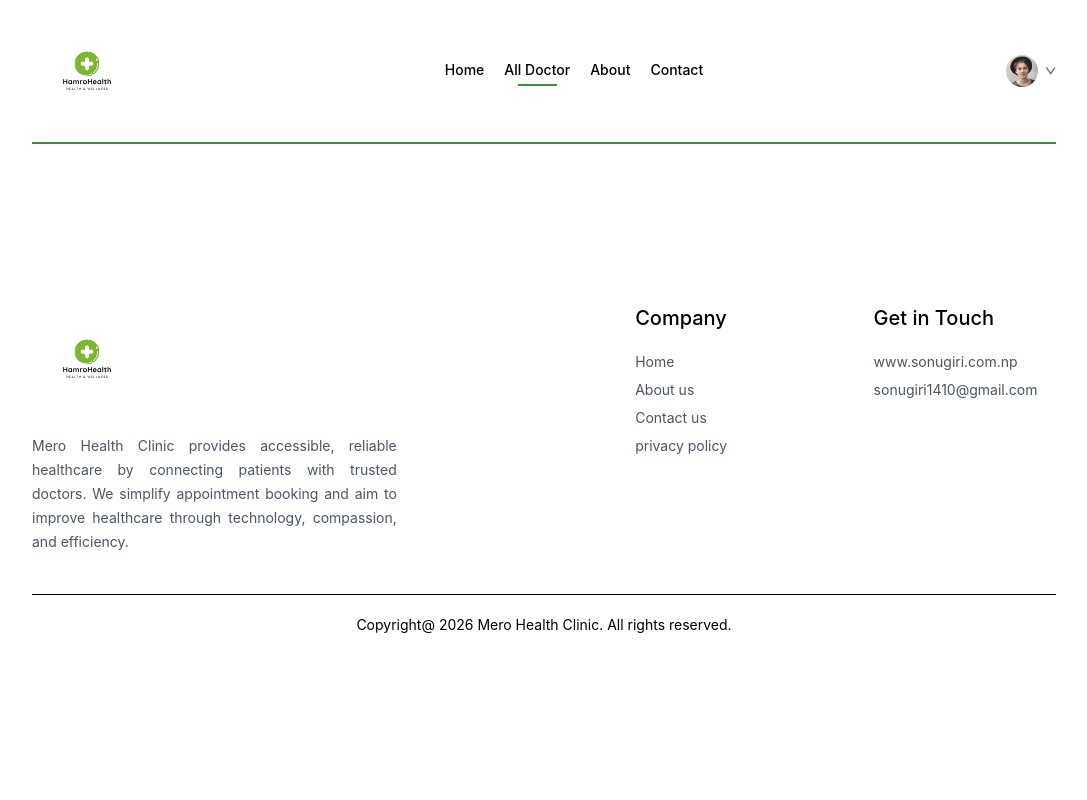
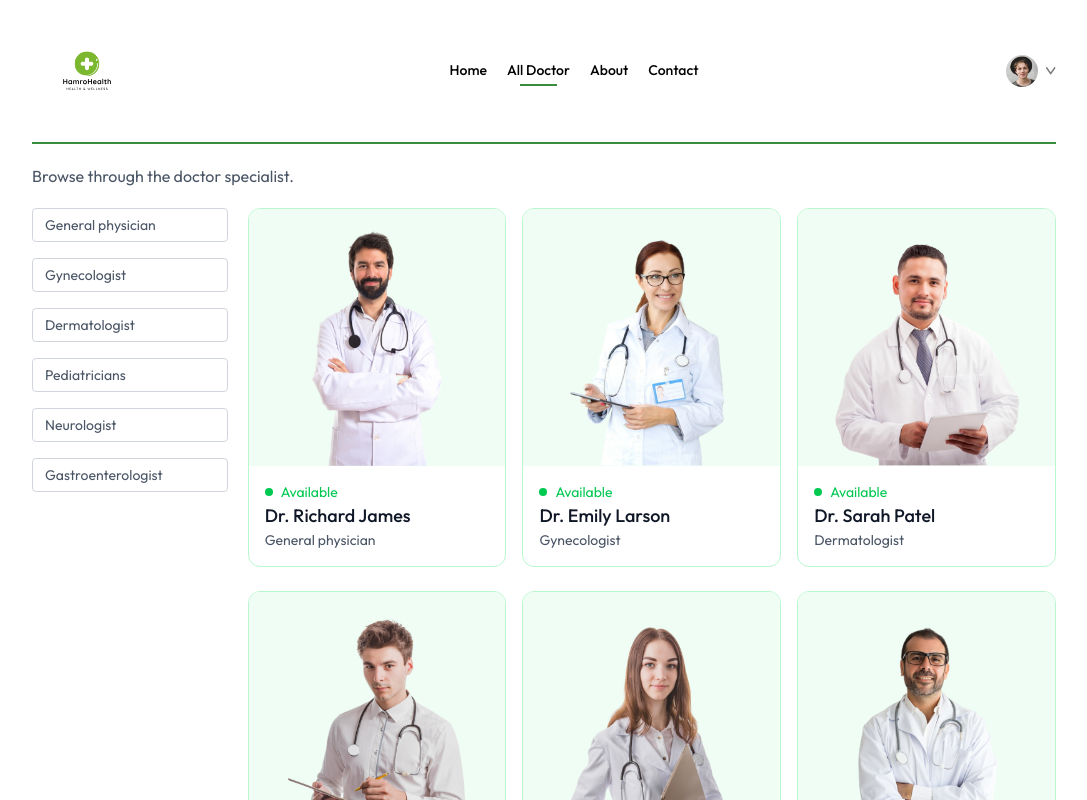
Before and after one commit to im-sonu-giri/Clinic_management_system, a React (Vite) app in the folder frontend/: page /doctors in a window 1280 px wide. Shown: the top 800 px of the page, without its empty margins (96-1183 px from the left). Built offline with nearby package versions, Linux system fonts and the light colour scheme.

Commit message:
Doctor with their speciality UI completed

```diff
--- a/frontend/src/components/Navabar.jsx
+++ b/frontend/src/components/Navabar.jsx
@@ -11,7 +11,9 @@
     return (
         <div className="flex items-center justify-between text-sm py-4 mb-5 border-primary bg-primary-light">
 
-            <img src={assets.logo} alt="" className="logo w-44 cursor-pointer" />
+            <img
+            onClick={()=>navigate('/')}
+            src={assets.logo} alt="" className="logo w-44 cursor-pointer" />
 
             <ul className='hidden md:flex items-start gap-5 font-medium'>
                 <NavLink to="/">
--- a/frontend/src/index.css
+++ b/frontend/src/index.css
@@ -1,4 +1,10 @@
+@import url('https://fonts.googleapis.com/css2?family=Outfit:wght@100..900&display=swap');
 @import "tailwindcss";
+
+*{
+  font-family: Outfit;;
+}
+
 .logo {
   width: 110px;
   height: auto;
@@ -35,6 +41,9 @@
 .btn-primary:hover {
   background-color: #2e7d32;
 }
+.bg-light-dark {
+  background-color: #c8e6c9;
+}
 
 /* Optional accent */
 .accent {
--- a/frontend/src/pages/Doctors.jsx
+++ b/frontend/src/pages/Doctors.jsx
@@ -1,11 +1,100 @@
-import React from 'react'
+import React, { useContext, useEffect, useState } from 'react'
+import { useParams, useNavigate } from 'react-router-dom'
+import { AppContext } from '../context/AppContext'
 
-const s = () => {
+const Doctors = () => {
+  const { speciality } = useParams()
+  const { doctors } = useContext(AppContext)
+  const navigate = useNavigate()
+  const [filterDoc, setFilterDoc] = useState([])
+
+  const applyFilter = () => {
+    // if we find the speciality in the url then we will filter the doctors based on speciality and set it to filterDoc state otherwise we will  show all doctors
+    if (speciality) {
+      setFilterDoc(doctors.filter(doc => doc.speciality === speciality))
+    } else {
+      setFilterDoc(doctors)
+    }
+  }
+
+  useEffect(() => {
+    applyFilter()
+  }, [doctors, speciality])
+
   return (
     <div>
+      <p className='text-gray-600'> Browse through the doctor specialist.</p>
+
+      <div className='flex flex-col sm:flex-row items-start gap-5 mt-5'>
+        {/* for speciality  */}
+        <div className='flex flex-col gap-4 text-sm text-gray-600'>
+
+          <p onClick={() => speciality === 'General physician' ? navigate('/doctors') : navigate('/doctors/General physician')}
+            className={`w-[94vw] sm:w-auto py-1.5 pl-3 pr-16 border border-gray-300 rounded transition-all cursor-pointer ${speciality === "General physician" ? "bg-light-dark text-black" : ""}`}>
+            General physician
+          </p>
+
+          <p onClick={() => speciality === 'Gynecologist' ? navigate('/doctors') : navigate('/doctors/Gynecologist')}
+            className={`w-[94vw] sm:w-auto py-1.5 pl-3 pr-16 border border-gray-300 rounded transition-all cursor-pointer ${speciality === "Gynecologist" ? "bg-light-dark text-black" : ""}`}>
+            Gynecologist
+          </p>
+
+          <p onClick={() => speciality === 'Dermatologist' ? navigate('/doctors') : navigate('/doctors/Dermatologist')}
+            className={`w-[94vw] sm:w-auto py-1.5 pl-3 pr-16 border border-gray-300 rounded transition-all cursor-pointer ${speciality === "Dermatologist" ? "bg-light-dark text-black" : ""}`}>
+            Dermatologist
+          </p>
+
+          <p onClick={() => speciality === 'Pediatricians' ? navigate('/doctors') : navigate('/doctors/Pediatricians')}
+            className={`w-[94vw] sm:w-auto py-1.5 pl-3 pr-16 border border-gray-300 rounded transition-all cursor-pointer ${speciality === "Pediatricians" ? "bg-light-dark text-black" : ""}`}>
+            Pediatricians
+          </p>
+
+          <p onClick={() => speciality === 'Neurologist' ? navigate('/doctors') : navigate('/doctors/Neurologist')}
+            className={`w-[94vw] sm:w-auto py-1.5 pl-3 pr-16 border border-gray-300 rounded transition-all cursor-pointer ${speciality === "Neurologist" ? "bg-light-dark text-black" : ""}`}>
+            Neurologist
+          </p>
+
+          <p onClick={() => speciality === 'Gastroenterologist' ? navigate('/doctors') : navigate('/doctors/Gastroenterologist')}
+            className={`w-[94vw] sm:w-auto py-1.5 pl-3 pr-16 border border-gray-300 rounded transition-all cursor-pointer ${speciality === "Gastroenterologist" ? "bg-light-dark text-black" : ""}`}>
+            Gastroenterologist
+          </p>
+
+        </div>
+
+        {/* for doctor profile */}
+        <div className='w-full grid grid-cols-[repeat(auto-fit,minmax(200px,1fr))] gap-4 gap-y-6'>
+          {
+            filterDoc.map((item, index) => (
+              <div
+                key={index}
+                onClick={() => navigate(`/appointment/${item._id}`)}
+                className="border border-green-200 rounded-xl overflow-hidden cursor-pointer transform hover:-translate-y-2 transition-all duration-500"
+              >
+
+                <img
+                  className='bg-green-50'
+                  src={item.image}
+                  alt=""
+                />
+
+                <div className='p-4'>
+                  <div className='flex items-center gap-2 text-sm text-center text-green-500'>
+                    <p className='w-2 h-2 bg-green-500 rounded-full'></p>
+                    <p>Available</p>
+                  </div>
+
+                  <p className='text-gray-900 text-lg font-medium'>{item.name}</p>
+                  <p className='text-gray-600 text-sm'>{item.speciality}</p>
+                </div>
+
+              </div>
+            ))
+          }
+        </div>
+      </div>
 
     </div>
   )
 }
 
-export default s
+export default Doctors
```
